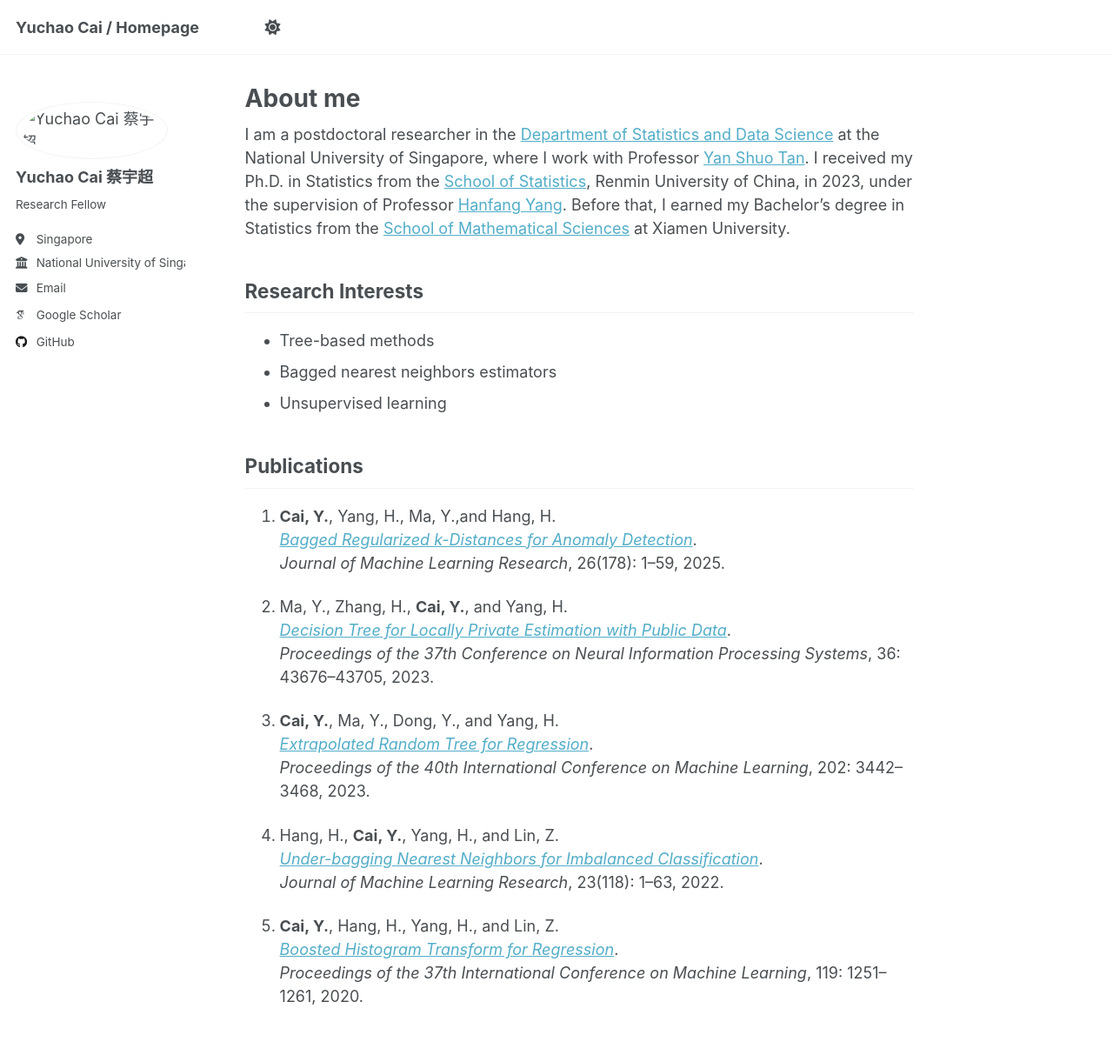
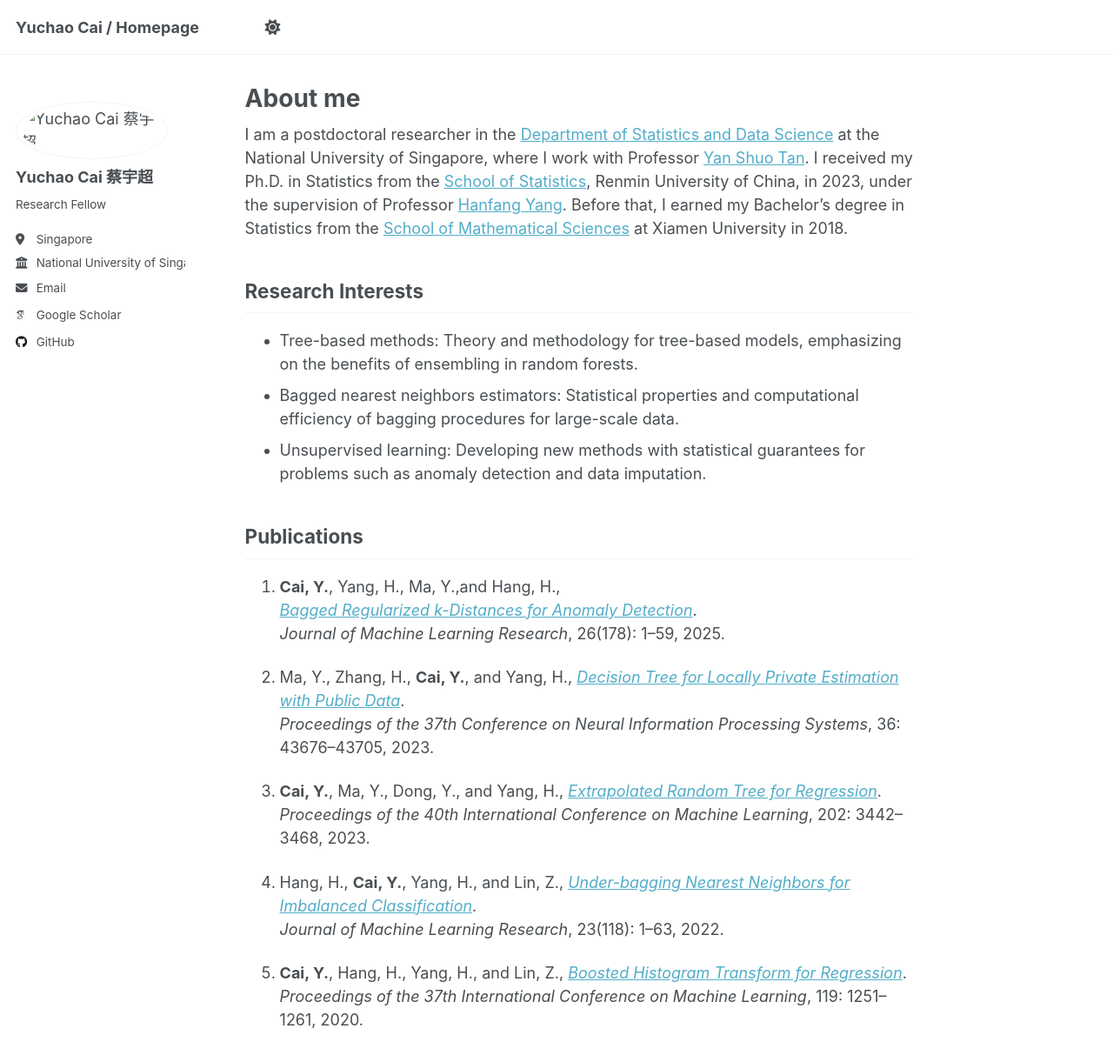
Before and after one commit to yccai2023/yccai2023.github.io, a Jekyll site: the page built from _pages/about.md, in a window 1280 px wide and 1400 px high. Shown: the top 1221 px of the window at 87% size. Built offline with Jekyll 4.4.1, drawn with Linux system fonts in a browser that asks for light colours; some web fonts are replaced; a script that is not in the unit is left out.

Commit message:
Update about.md

```diff
--- a/_pages/about.md
+++ b/_pages/about.md
@@ -7,33 +7,33 @@ redirect_from:
   - /about.html
 ---
 
-I am a postdoctoral researcher in the [Department of Statistics and Data Science](https://www.stat.nus.edu.sg/) at the National University of Singapore, where I work with Professor [Yan Shuo Tan](https://sites.google.com/view/yanshuotan/home). I received my Ph.D. in Statistics from the [School of Statistics](https://stat.ruc.edu.cn/Home/index.htm), Renmin University of China, in 2023, under the supervision of Professor [Hanfang Yang](http://isbd.ruc.edu.cn/English/Faculty/75f7b9495f664db2b47dce10253a84ff.htm). Before that, I earned my Bachelor’s degree in Statistics from the [School of Mathematical Sciences](https://math.xmu.edu.cn/en/) at Xiamen University.
+I am a postdoctoral researcher in the [Department of Statistics and Data Science](https://www.stat.nus.edu.sg/) at the National University of Singapore, where I work with Professor [Yan Shuo Tan](https://sites.google.com/view/yanshuotan/home). I received my Ph.D. in Statistics from the [School of Statistics](https://stat.ruc.edu.cn/Home/index.htm), Renmin University of China, in 2023, under the supervision of Professor [Hanfang Yang](http://isbd.ruc.edu.cn/English/Faculty/75f7b9495f664db2b47dce10253a84ff.htm). Before that, I earned my Bachelor’s degree in Statistics from the [School of Mathematical Sciences](https://math.xmu.edu.cn/en/) at Xiamen University in 2018.
 
 Research Interests
 -----
-- Tree-based methods
-- Bagged nearest neighbors estimators
-- Unsupervised learning
+- Tree-based methods: Theory and methodology for tree-based models, emphasizing on the benefits of ensembling in random forests.
+- Bagged nearest neighbors estimators: Statistical properties and computational efficiency of bagging procedures for large-scale data.
+- Unsupervised learning: Developing new methods with statistical guarantees for problems such as anomaly detection and data imputation.
 
 
 Publications
 -----
-1. **Cai, Y.**, Yang, H., Ma, Y.,and Hang, H.
+1. **Cai, Y.**, Yang, H., Ma, Y.,and Hang, H.,
    [*Bagged Regularized k-Distances for Anomaly Detection*](https://jmlr.org/papers/v26/23-1519.html).
    *Journal of Machine Learning Research*, 26(178): 1–59, 2025.
 
-2. Ma, Y., Zhang, H., **Cai, Y.**, and Yang, H.
+2. Ma, Y., Zhang, H., **Cai, Y.**, and Yang, H.,
    [*Decision Tree for Locally Private Estimation with Public Data*](https://proceedings.neurips.cc/paper_files/paper/2023/hash/88237ac4e9941b1be5c6d3c1ad408184-Abstract-Conference.html).
    *Proceedings of the 37th Conference on Neural Information Processing Systems*, 36: 43676–43705, 2023.
 
-3. **Cai, Y.**, Ma, Y., Dong, Y., and Yang, H.
+3. **Cai, Y.**, Ma, Y., Dong, Y., and Yang, H.,
    [*Extrapolated Random Tree for Regression*](https://proceedings.mlr.press/v202/cai23d.html).
    *Proceedings of the 40th International Conference on Machine Learning*, 202: 3442–3468, 2023.
 
-4. Hang, H., **Cai, Y.**, Yang, H., and Lin, Z.
+4. Hang, H., **Cai, Y.**, Yang, H., and Lin, Z.,
    [*Under-bagging Nearest Neighbors for Imbalanced Classification*](https://www.jmlr.org/papers/v23/21-0904.html).
    *Journal of Machine Learning Research*, 23(118): 1–63, 2022.
 
-5. **Cai, Y.**, Hang, H., Yang, H., and Lin, Z.
+5. **Cai, Y.**, Hang, H., Yang, H., and Lin, Z.,
    [*Boosted Histogram Transform for Regression*](http://proceedings.mlr.press/v119/cai20a.html).
    *Proceedings of the 37th International Conference on Machine Learning*, 119: 1251–1261, 2020.
```
